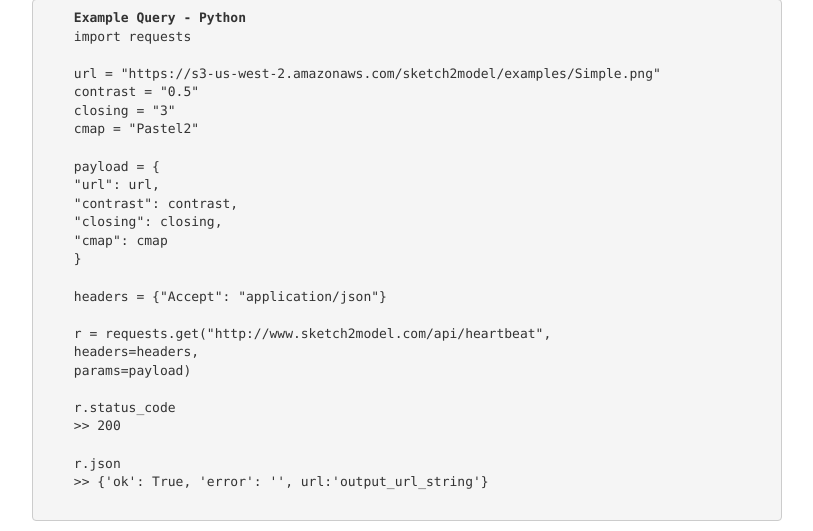
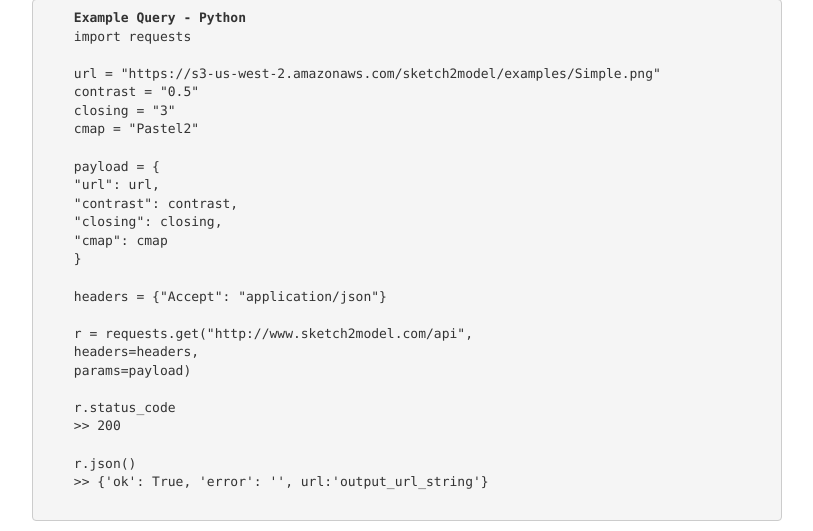
Before and after one commit to epsalt/sketch2model-web, a Flask app: page /api_reference in a window 1280 px wide. Shown: the part 1194-1725 px from the top of the page, without its empty margins (233-1046 px from the left). Run offline with Flask 2, Linux system fonts and the light colour scheme; some libraries are stand-ins or nearby versions.

Commit message:
Fix API reference typos

```diff
--- a/sketch2model_web/templates/api_reference.html
+++ b/sketch2model_web/templates/api_reference.html
@@ -83,14 +83,14 @@
 
     headers = {"Accept": "application/json"}
 
-    r = requests.get("http://www.sketch2model.com/api/heartbeat",
+    r = requests.get("http://www.sketch2model.com/api",
     headers=headers,
     params=payload)
 
     r.status_code
     >> 200
 
-    r.json
+    r.json()
     >> {'ok': True, 'error': '', url:'output_url_string'}
     </pre>
   </div>
```
